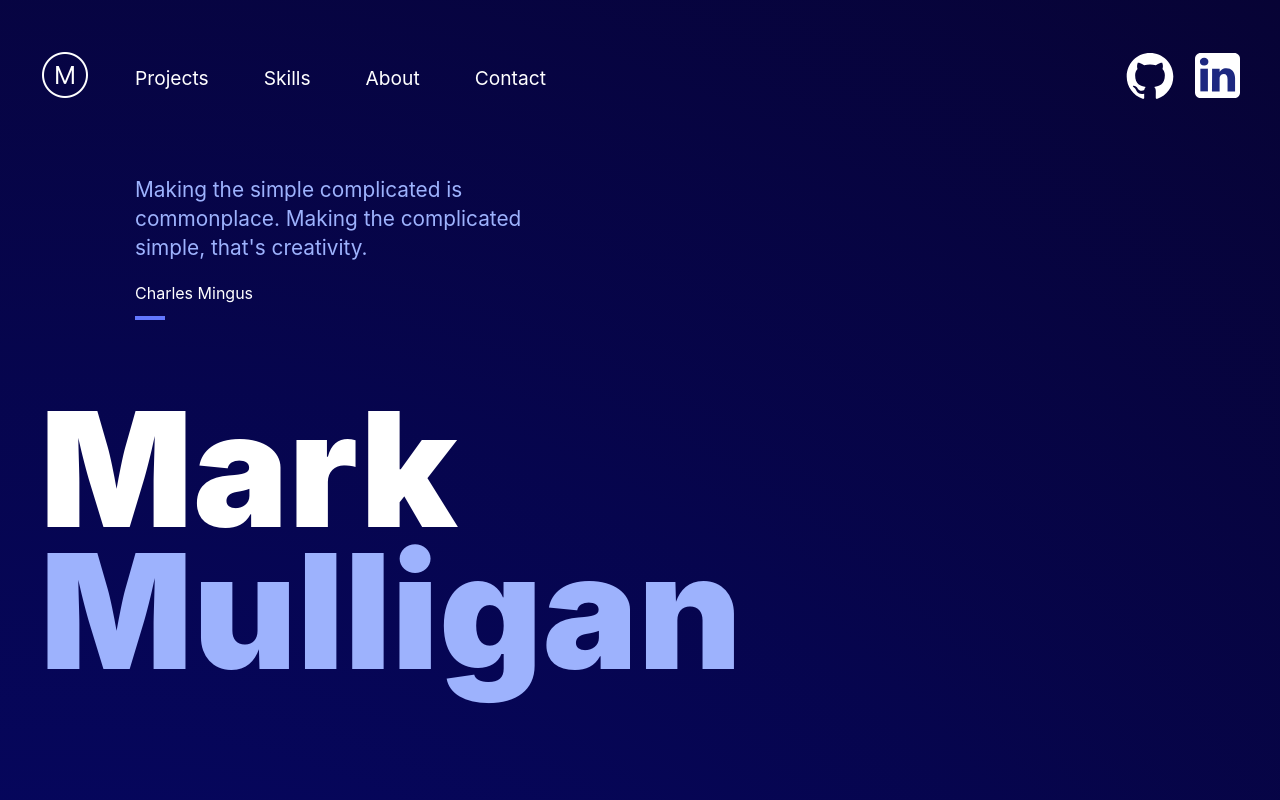
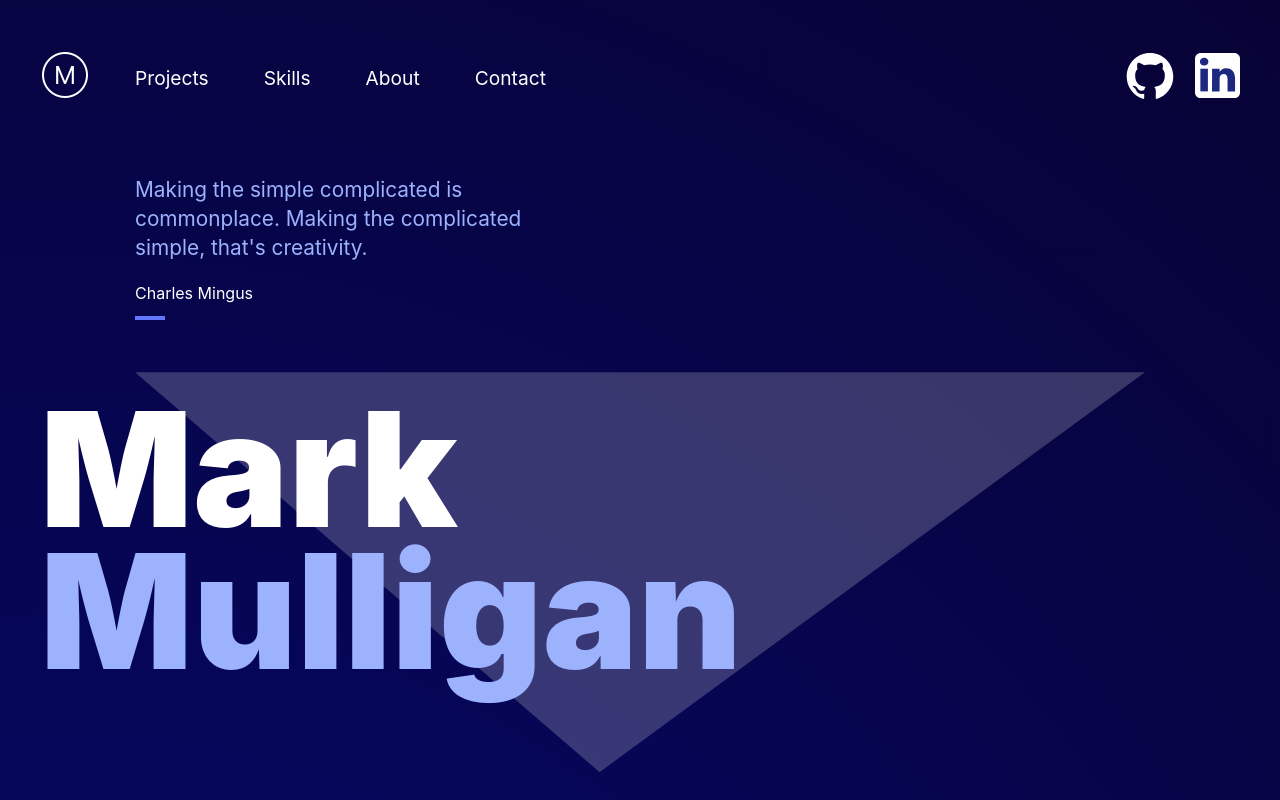
Before and after one commit to Mark-Mulligan/nextjs-portfolio, a Next.js app: page / in a window 1280 px wide. Shown: the top 800 px of the page. Built offline with nearby package versions, Linux system fonts and the light colour scheme.

Commit message:
added background shape

```diff
--- a/pages/index.tsx
+++ b/pages/index.tsx
@@ -61,6 +61,7 @@ const Home: NextPage = () => {
           </div>
 
           <div className={styles.nameContainer}>
+            <div className={styles.shape}></div>
             <h1 className={styles.firstName}>Mark</h1>
             <h1 className={styles.lastName}>Mulligan</h1>
           </div>
--- a/styles/Home.module.scss
+++ b/styles/Home.module.scss
@@ -93,4 +93,13 @@
     top: -52px;
     color: $lighter-blue;
   }
+
+  .shape {
+    clip-path: polygon(100% 0, 0 0, 46% 100%);
+    right: 95px;
+    position: absolute;
+    height: 400px;
+    width: 1010px;
+    background: rgb(255, 255, 255, 0.2);
+  }
 }
```
